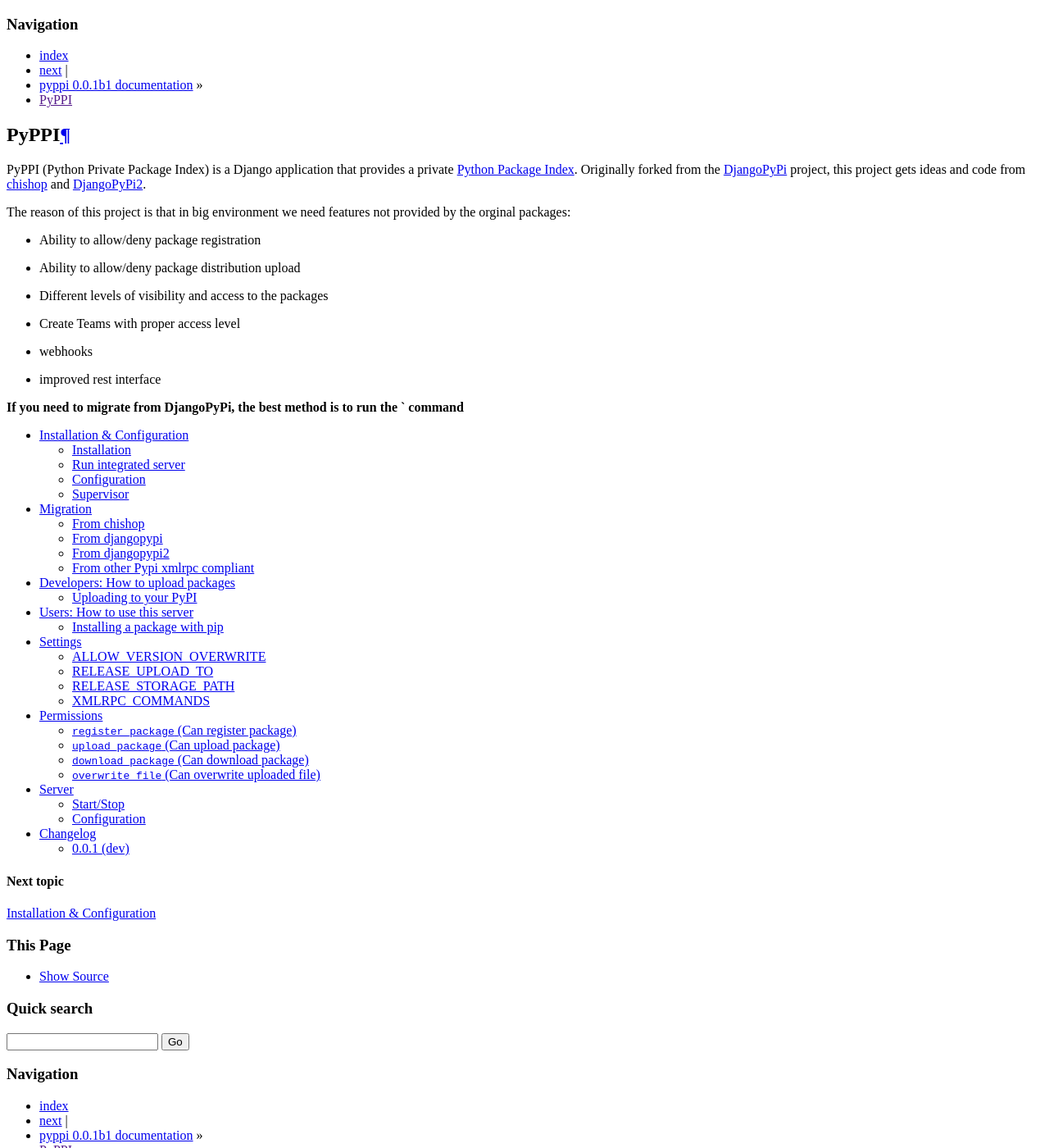
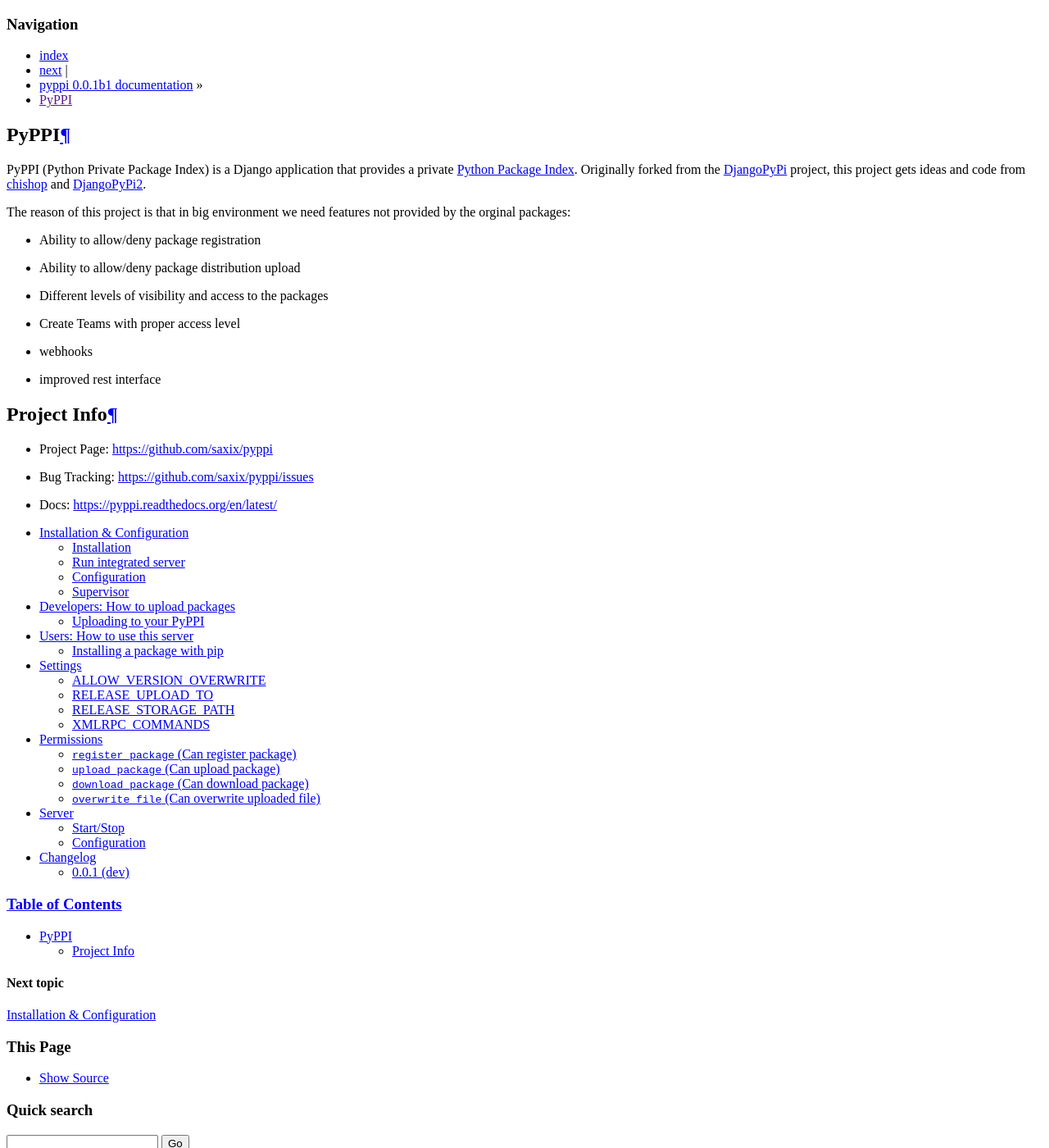
Before and after one commit to saxix/pyppi, a Sphinx documentation site: the page built from docs/index.rst, in a window 1280 px wide and 1400 px high. Shown: the whole window at 82% size. Built offline with Sphinx 7.4.7, drawn with Linux system fonts in a browser that asks for light colours.

Commit message:
updated docs

```diff
--- a/README.txt
+++ b/README.txt
@@ -19,4 +19,9 @@
 * improved rest interface
 
 
-**If you need to migrate from DjangoPyPi, the best method is to run the ` command**
+Project Info
+============
+
+* Project Page: https://github.com/saxix/pyppi
+* Bug Tracking: https://github.com/saxix/pyppi/issues
+* Docs: https://pyppi.readthedocs.org/en/latest/
--- a/docs/index.rst
+++ b/docs/index.rst
@@ -7,7 +7,6 @@
    :maxdepth: 2
 
    install
-   migrate
    upload
    pip
    settings
--- a/docs/upload.rst
+++ b/docs/upload.rst
@@ -3,10 +3,10 @@
 Developers: How to upload packages
 ==================================
 
-Uploading to your PyPI
+Uploading to your PyPPI
 ----------------------
 
-Assuming you are running your Django site locally for now, add the following to
+Assuming you are running your PyPPI site locally for now, add the following to
 your ``~/.pypirc`` file::
 
     [distutils]
```
